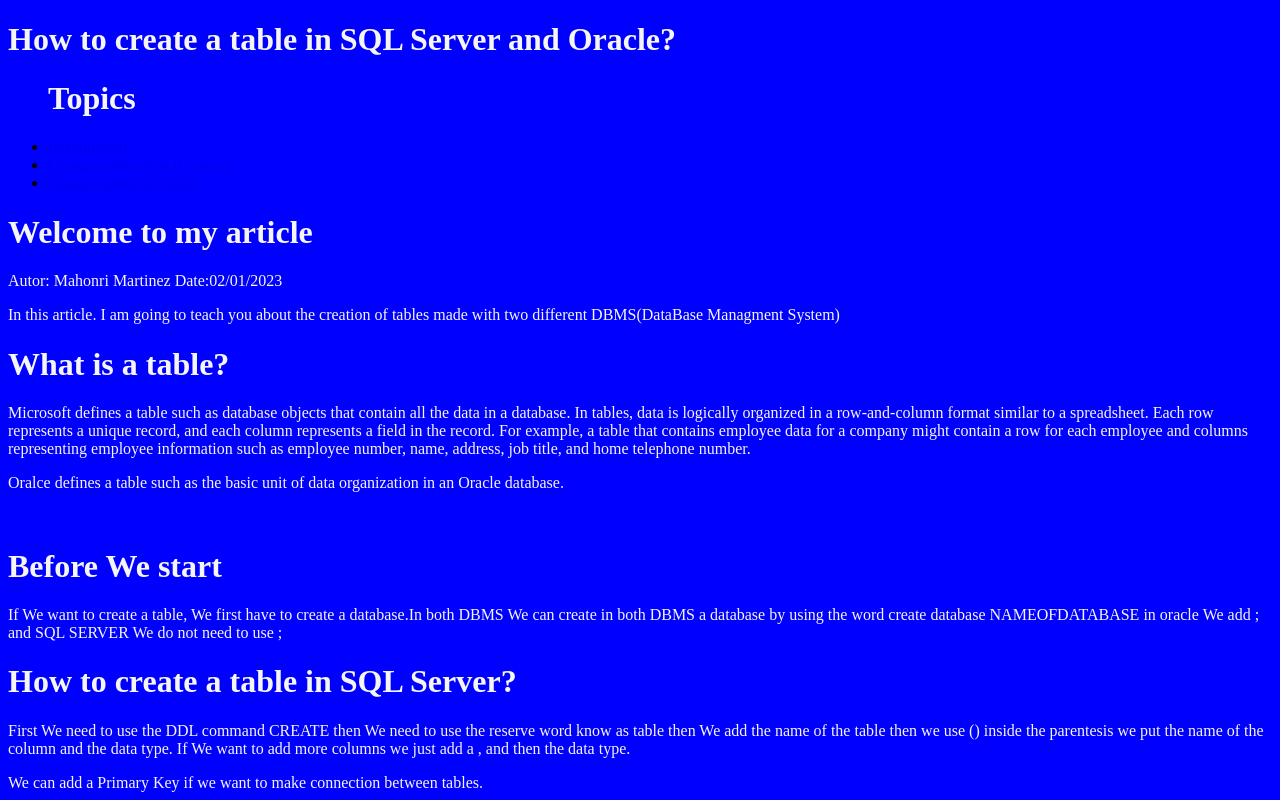
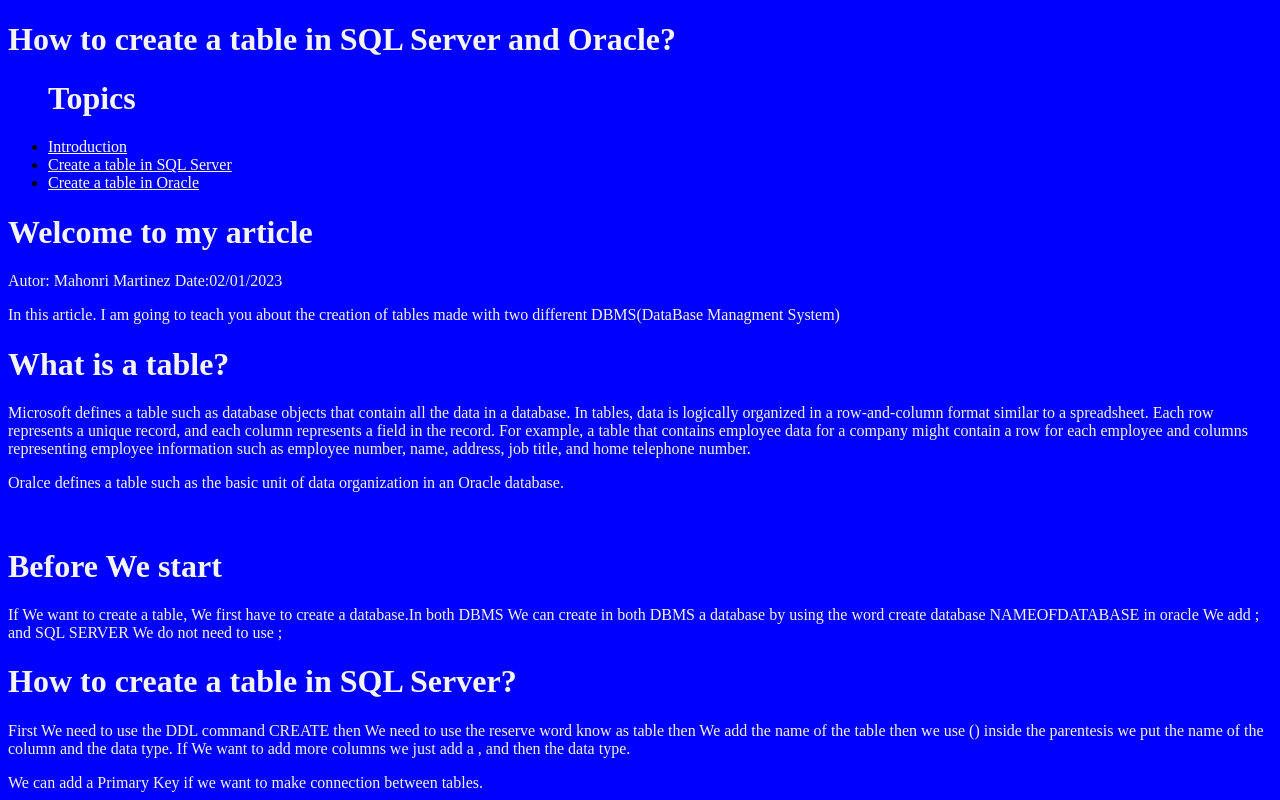
Before and after one commit to MahonriM/Create-tables, a plain HTML site: page docs/index.html in a window 1280 px wide. Shown: the top 800 px of the page. Drawn offline with Linux system fonts and the light colour scheme.

Commit message:
Update index.html
Adding style to links

```diff
--- a/docs/index.html
+++ b/docs/index.html
@@ -11,6 +11,10 @@
         label,h1,p{
             color:whitesmoke;
         }
+        a:link{
+            color:white;
+        }
+        a:visited:yellow;
     </style>
 <body>
     <form action="">
```
